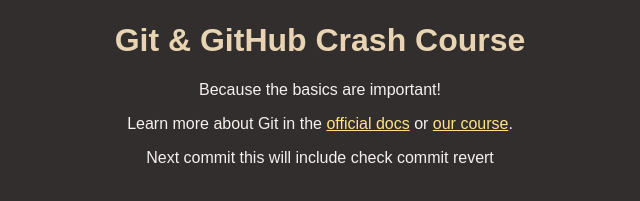
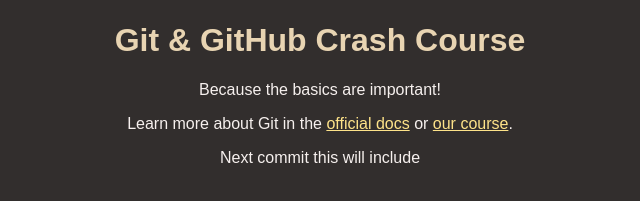
Before and after one commit to Ahamed13/Github-Tutorial, a plain HTML site: page index.html in a window 1280 px wide. Shown: the part 147-348 px from the top of the page, without its empty margins (320-960 px from the left). Drawn offline with Linux system fonts and the light colour scheme.

Commit message:
Revert "check revert"
This reverts commit e624deda28a48a5eb1b2ebe8e51c3ea5f0e4f7fd.

```diff
--- a/index.html
+++ b/index.html
@@ -19,7 +19,6 @@
       </p>
       <p>
         Next commit this will include
-        check commit revert
       </p>
   </section>
   </body>
```
